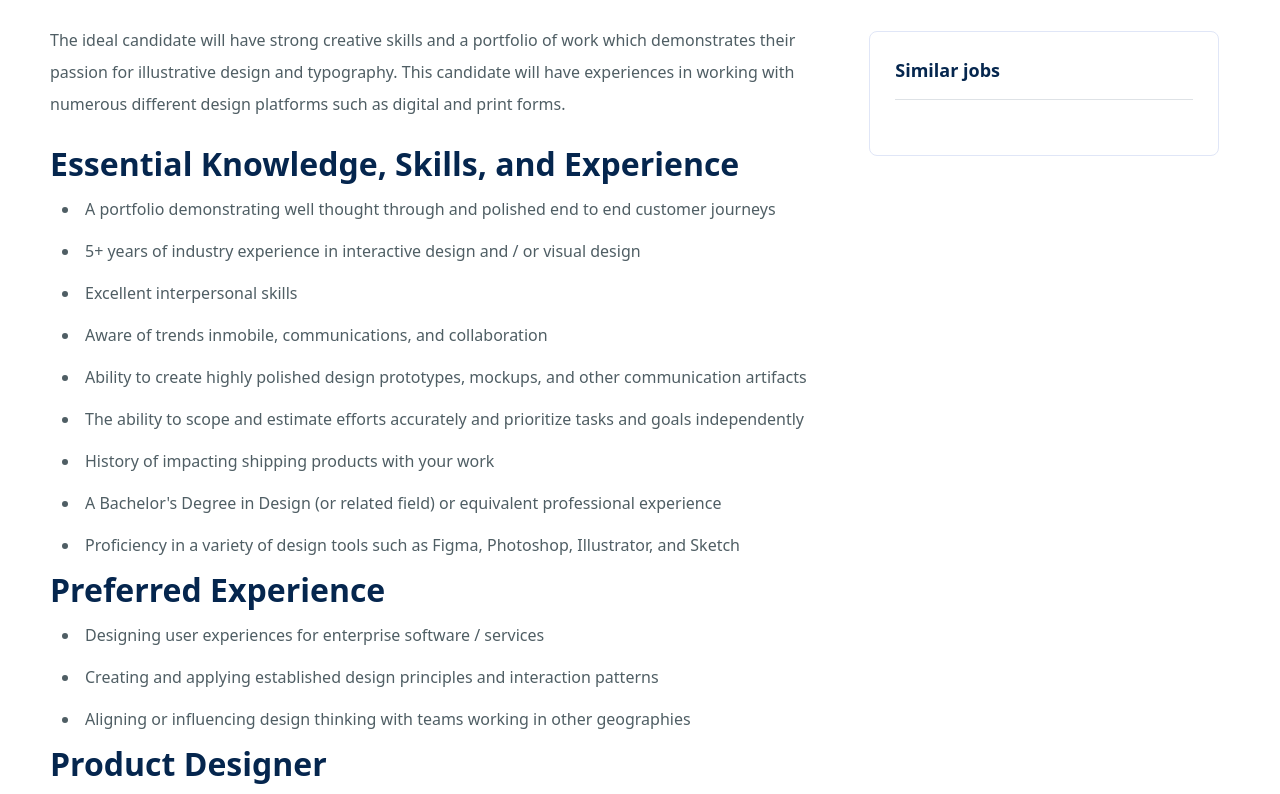
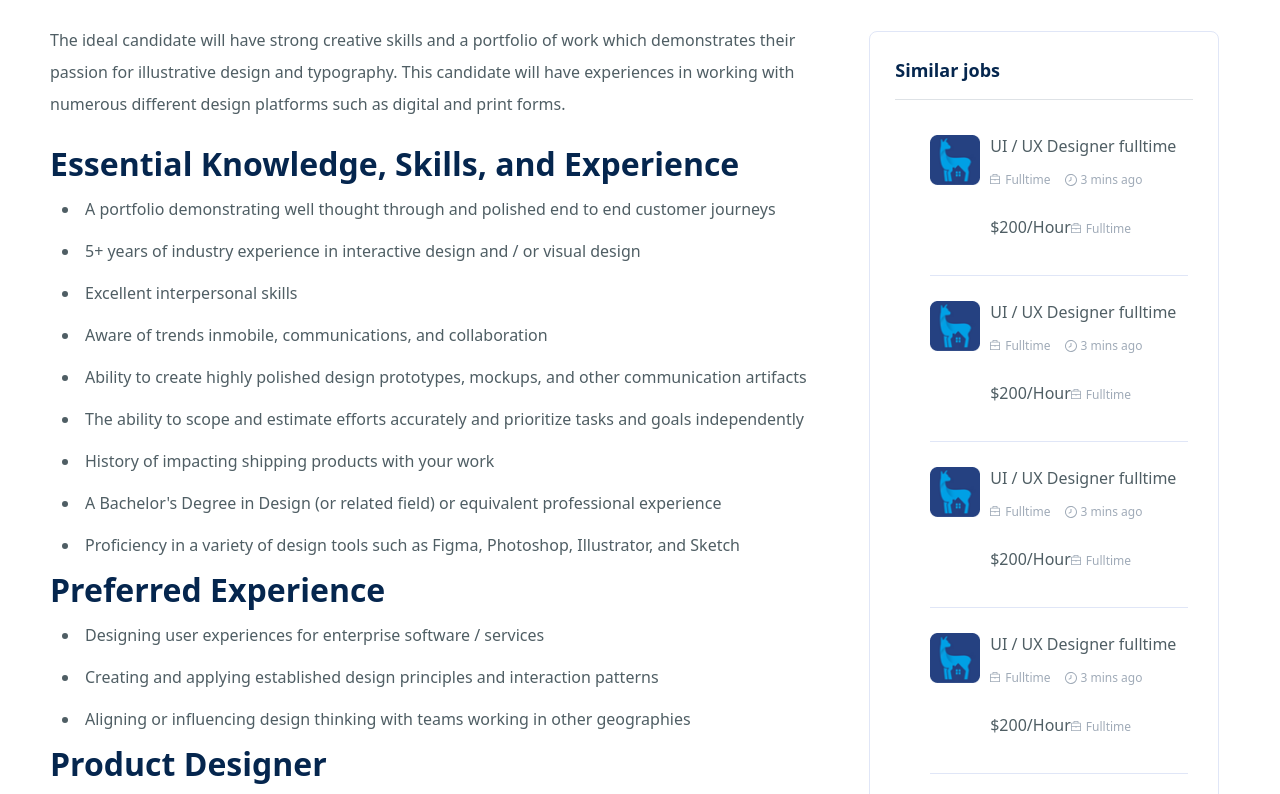
Before and after one commit to HariRaj-tech/JobBoard, a React (Create React App) app in the folder frontend/: page /apply in a window 1280 px wide. Shown: the part 1246-2040 px from the top of the page. Built offline with nearby package versions, Linux system fonts and the light colour scheme.

Commit message:
application page

```diff
--- a/frontend/src/App.js
+++ b/frontend/src/App.js
@@ -11,7 +11,7 @@ import Signup from './components/Signup';
 import Home from './components/Home';
 import Companydetails from './components/Companydetails';
 import Applyjob from './components/JobPages/Applyjob';
-
+import Profile from './components/Profile';
 function App() {
   return (
     <>
@@ -24,6 +24,7 @@ function App() {
             <Route exact path="/signup" element={<Signup />} />
             <Route exact path="/companydetails" element={<Companydetails />} />
             <Route exact path="/apply" element={<Applyjob />} />
+            <Route  path="/profile" element={<Profile/>} />
         </Routes>
       </div>
     </Router >
--- a/frontend/src/components/JobPages/Applyjob.css
+++ b/frontend/src/components/JobPages/Applyjob.css
@@ -120,7 +120,7 @@
     padding: 20px 30px 30px;
     margin-bottom: 50px;
 }
-.job-overview>h5 , .jobs-card h5 {
+.job-overview>h5 , .jobs-card>h5 {
     margin-bottom: 30px;
     padding-bottom: 15px;
     border-bottom: 1px solid #dee2e6;
@@ -241,3 +241,18 @@ ul {
     padding: 5px;
     cursor: pointer;
 }
+
+.jobcard-container {
+    display:flex;
+    width: 100%;
+    padding: 0 0 15px;
+    border-bottom: 1px solid #e0e6f7;
+}
+.jobcard-container .jobimage-1 {
+    min-width:60px;
+    padding-right:10px;
+}
+.jobcard-container .jobcard-2 {
+    width: 100%;
+    margin-top: -5px;
+}
--- a/frontend/src/components/JobPages/Applyjob.js
+++ b/frontend/src/components/JobPages/Applyjob.js
@@ -14,9 +14,17 @@ import fb from '../../assets/fb.svg';
 import x from '../../assets/x.svg';
 import reddit from '../../assets/rd.svg';
 import wa from '../../assets/wa.svg';
+import brandimg from '../../assets/brand.png';
 import './Applyjob.css';
 function Applyjob() {
-
+    const data = [
+        [brandimg,"UI / UX Designer fulltime"],
+        [brandimg,"UI / UX Designer fulltime"],
+        [brandimg,"UI / UX Designer fulltime"],
+        [brandimg,"UI / UX Designer fulltime"],
+        [brandimg,"UI / UX Designer fulltime"],
+        [brandimg,"UI / UX Designer fulltime"]
+    ]
     return (
         <div className="applyjob">
             <div className="header">
@@ -219,7 +227,7 @@ function Applyjob() {
                         </div>
                         <div className="jobs-card">
                             <h5 style={{"font-size":"18px"}}>Similar jobs</h5>
-
+                            <Card data={data}/>
                         </div>
                     </div>
                 </div>
@@ -227,4 +235,35 @@ function Applyjob() {
         </div>
     );
 }
+
+function Card({data}) {
+    const style={
+        "display": "inline-block",
+        "width":" 100%",
+        "padding-bottom": "20px"
+    };
+    return(
+        <ul style={{"listStyle":"none"}}>
+            {data.map((value,i)=><li key={i} style={style}>
+                <div className="jobcard-container" >
+                    <div className="jobimage-1"><img style={{"max-width":"100%"}}src={value[0]} alt="image"/></div>
+                    <div className="jobcard-2">
+                        <h5>{value[1]}</h5>
+                        <div>
+                            <span style={{ 'background': `url(${briefcaseimg}) no-repeat 0 10px` }} className="briefcase">Fulltime</span>
+                            <span style={{ 'background': `url(${timeimg}) no-repeat 0 10px` }} className="time">3 mins ago</span>
+                        </div>
+                        <div className="jobinfo">
+                            <div style={{"display":"flex"}}>
+                                <div><h6>$200/Hour</h6></div>
+                                <div><span style={{ 'background': `url(${briefcaseimg}) no-repeat 0 10px` }} className="briefcase">Fulltime</span></div>
+                            </div>
+                        </div>
+                    </div>
+                </div>
+            </li>)}
+        </ul>
+    );
+
+}
 export default Applyjob;
```
Also changed, not shown: frontend/src/assets/brand.png (added).
